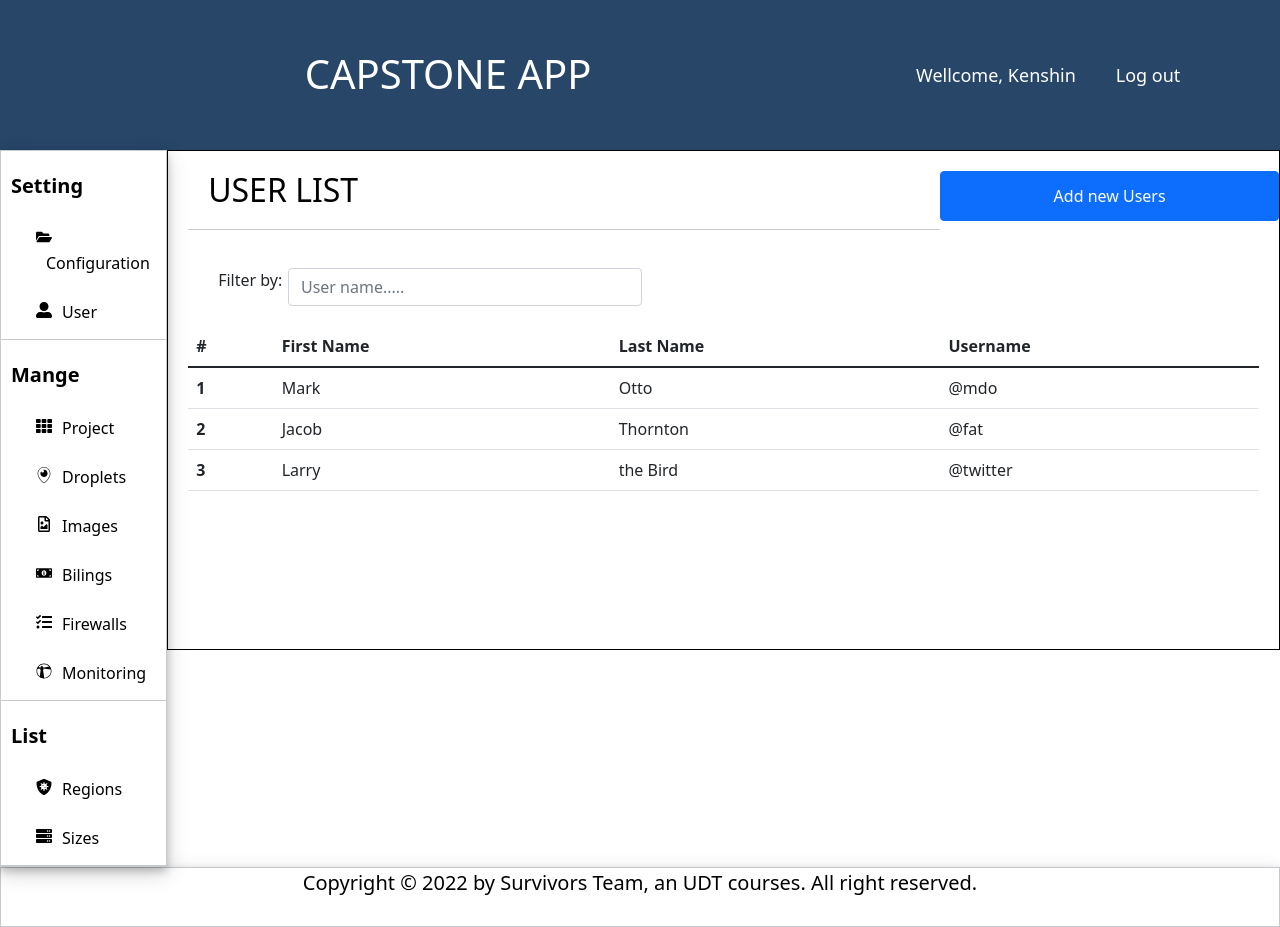
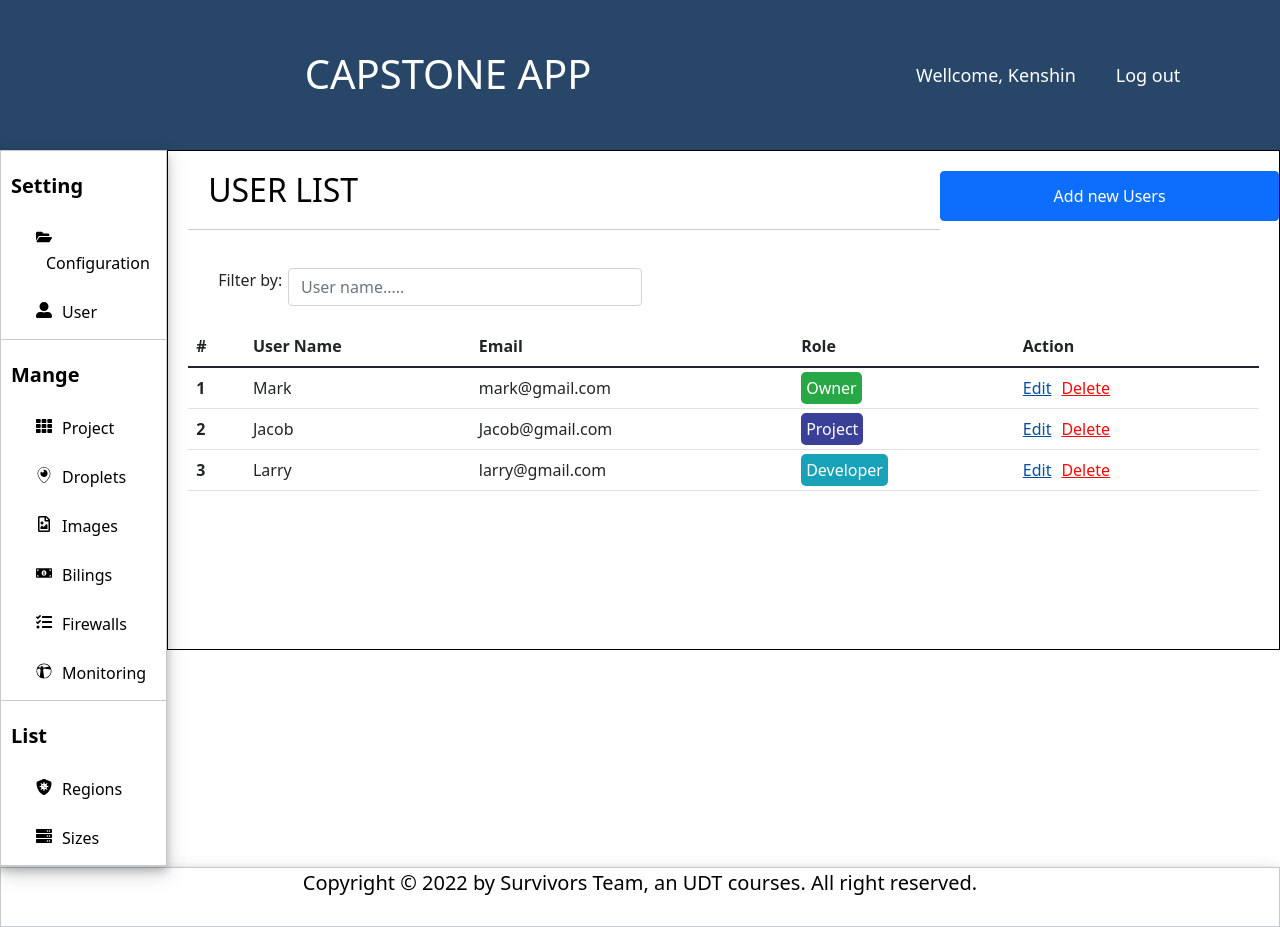
Before and after one commit to quangvinhln2008/CapstoneApp-Front-End, a Next.js app: page /users in a window 1280 px wide. Built offline with nearby package versions, Linux system fonts and the light colour scheme.

Commit message:
feat: complete UI - User

```diff
--- /dev/null
+++ b/pages/users/User.module.css
@@ -0,0 +1,24 @@
+.user__role {
+  margin: 0px;
+  padding: 5px;
+  width: 50%;
+  height: 45px;
+  border-radius: 5px;
+  color: #fff;
+}
+
+.owner {
+  background-color: #28a745;
+}
+
+.developer {
+  background-color: #17a2b8;
+}
+
+.billing {
+  background-color: #aa681c;
+}
+
+.project {
+  background-color: #3a4097;
+}
--- a/pages/users/index.tsx
+++ b/pages/users/index.tsx
@@ -1,8 +1,18 @@
 import Head from 'next/head'
+import Link from 'next/link'
+import Router, { useRouter } from 'next/router'
 import React from 'react'
 import { Button, Input, Table } from 'reactstrap'
+import style from './User.module.css'
 
 function User() {
+  const router = useRouter()
+
+  const handleAddClick = e => {
+    e.preventDefault()
+    router.push('/users/create')
+  }
+
   return (
     <>
       <Head>
@@ -10,7 +20,7 @@ function User() {
       </Head>
       <div className="content__header">
         <h2>USER LIST</h2>
-        <Button color="primary" className="button--add">
+        <Button color="primary" className="button--add" onClick={handleAddClick}>
           Add new Users
         </Button>
       </div>
@@ -23,29 +33,60 @@ function User() {
           <thead>
             <tr>
               <th>#</th>
-              <th>First Name</th>
-              <th>Last Name</th>
-              <th>Username</th>
+              <th>User Name</th>
+              <th>Email</th>
+              <th>Role</th>
+              <th>Action</th>
             </tr>
           </thead>
           <tbody>
             <tr>
               <th scope="row">1</th>
               <td>Mark</td>
-              <td>Otto</td>
-              <td>@mdo</td>
+              <td>mark@gmail.com</td>
+              <td>
+                <span className={`${style.user__role} ${style.owner}`}>Owner</span>
+              </td>
+              <td>
+                <Link href="/users/1">
+                  <a className="link_edit">Edit</a>
+                </Link>
+                <Link href="/users/1">
+                  <a className="link_delete">Delete</a>
+                </Link>
+              </td>
             </tr>
             <tr>
               <th scope="row">2</th>
               <td>Jacob</td>
-              <td>Thornton</td>
-              <td>@fat</td>
+              <td>Jacob@gmail.com</td>
+              <td>
+                <span className={`${style.user__role} ${style.project}`}>Project</span>
+              </td>
+              <td>
+                <Link href="/users/1">
+                  <a className="link_edit">Edit</a>
+                </Link>
+                <Link href="/users/1">
+                  <a className="link_delete">Delete</a>
+                </Link>
+              </td>
             </tr>
             <tr>
               <th scope="row">3</th>
               <td>Larry</td>
-              <td>the Bird</td>
-              <td>@twitter</td>
+              <td>larry@gmail.com</td>
+              <td>
+                <span className={`${style.user__role} ${style.developer}`}>Developer</span>
+              </td>
+              <td>
+                <Link href="/users/1">
+                  <a className="link_edit">Edit</a>
+                </Link>
+                <Link href="/users/1">
+                  <a className="link_delete">Delete</a>
+                </Link>
+              </td>
             </tr>
           </tbody>
         </Table>
--- a/styles/styles.css
+++ b/styles/styles.css
@@ -42,7 +42,7 @@ p {
   font-weight: lighter;
 }
 
-span {
+.content__filter span {
   margin-left: 20px;
   width: 20%;
 }
@@ -71,3 +71,38 @@ span {
 .content__table {
   margin: 20px;
 }
+
+.link_edit {
+  color: #034ea2;
+  padding-right: 10px;
+}
+
+.link_delete {
+  color: #fb0808;
+  padding-right: 10px;
+}
+
+.link_delete:hover {
+  color: #fb0808;
+}
+
+.content__form {
+  margin: 50px;
+  width: 30%;
+}
+
+.content__form_button {
+  margin-top: 50px;
+  display: flex;
+  flex-direction: row;
+  align-content: space-between;
+}
+
+.content__button_cancel {
+  width: 50%;
+  margin-right: 10px;
+}
+
+.content__button_save {
+  width: 50%;
+}
```
Also changed, not shown: pages/users/create.tsx (added, +53 -0 lines), 1 other file (tests, documents, lock files or other folders).
